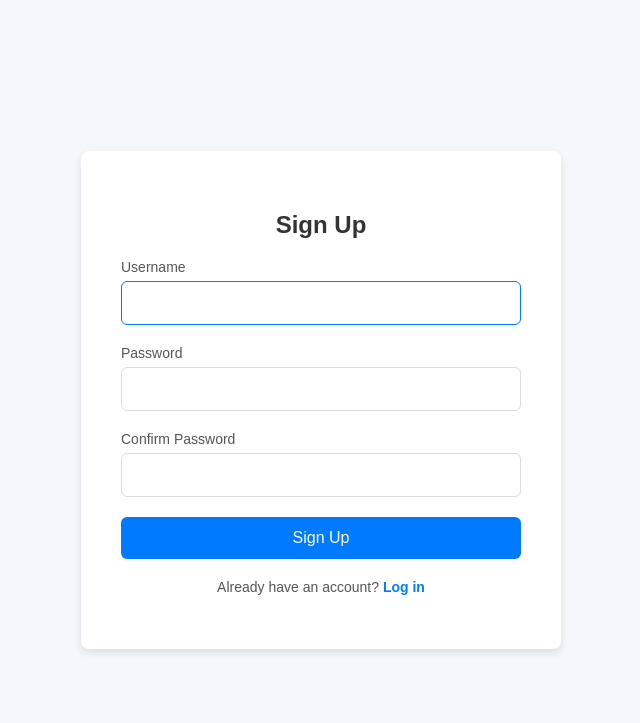
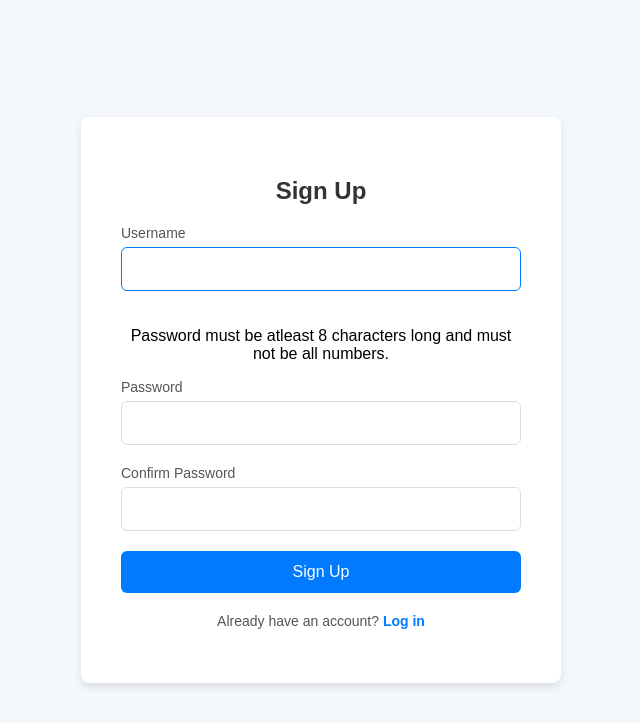
Before and after one commit to andrewreese16/vehicle-tracker, a Django app: page /signup/ in a window 1280 px wide. Shown: the top 723 px of the page, without its empty margins (319-959 px from the left). Run offline with Django 5.2, Linux system fonts and the light colour scheme.

```diff
--- a/main_app/templates/registration/signup.html
+++ b/main_app/templates/registration/signup.html
@@ -30,6 +30,7 @@
             </div>
 
             <div class="form-field">
+                <p>Password must be atleast 8 characters long and must not be all numbers.</p>
                 <label for="id_password1" class="form-label">Password</label>
                 {{ form.password1 }}
                 {% if form.password1.errors %}
```
Also changed, not shown: main_app/static/images/vehicle.png (added), readme.MD (added).
